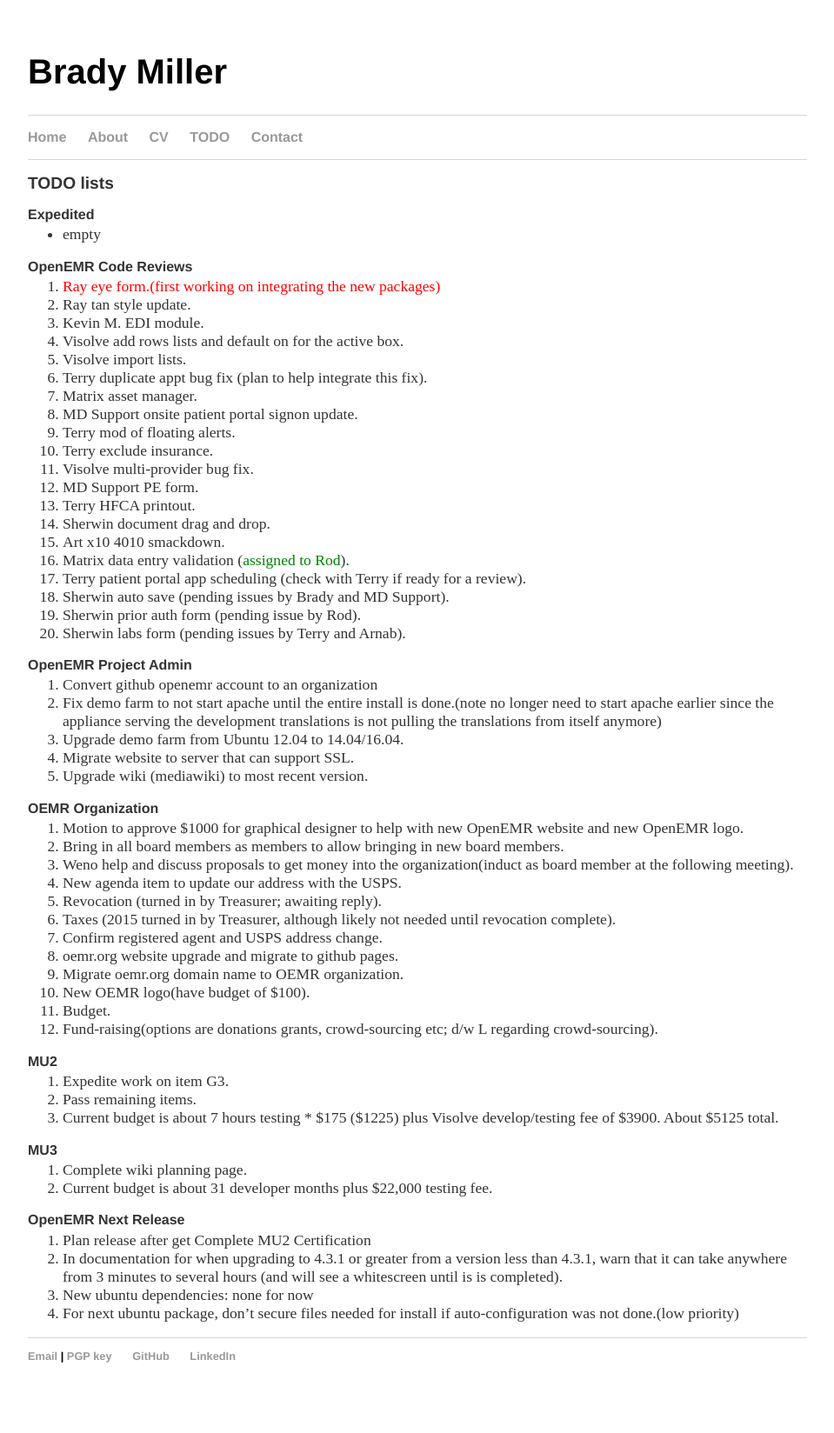
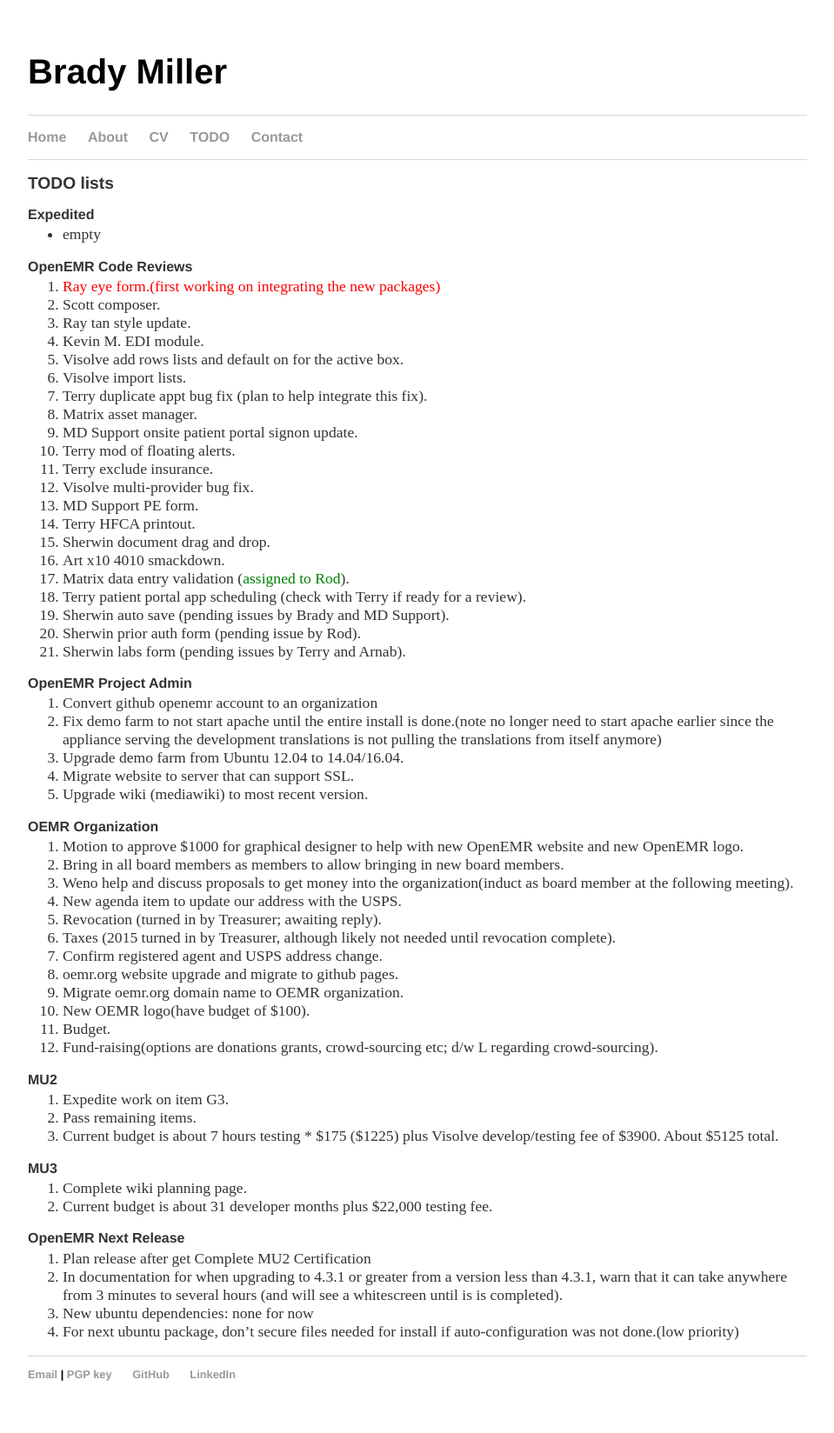
Before and after one commit to bradymiller/bradymiller.github.io, a Jekyll site: the page built from todo/index.md, in a window 1280 px wide. Shown: the whole page at 87% size, without its empty margins (160-1119 px from the left). Built offline with Jekyll 4.4.1, drawn with Linux system fonts in a browser that asks for light colours; before the commit the page ends 1627 px from its top, so only the background shows below that.

Commit message:
Update todo list

```diff
--- a/todo/index.md
+++ b/todo/index.md
@@ -8,6 +8,7 @@
 
 ### OpenEMR Code Reviews
 1. <span style="color: red">Ray eye form.(first working on integrating the new packages)</span>
+1. Scott composer.
 1. Ray tan style update.
 1. Kevin M. EDI module.
 1. Visolve add rows lists and default on for the active box.
```
